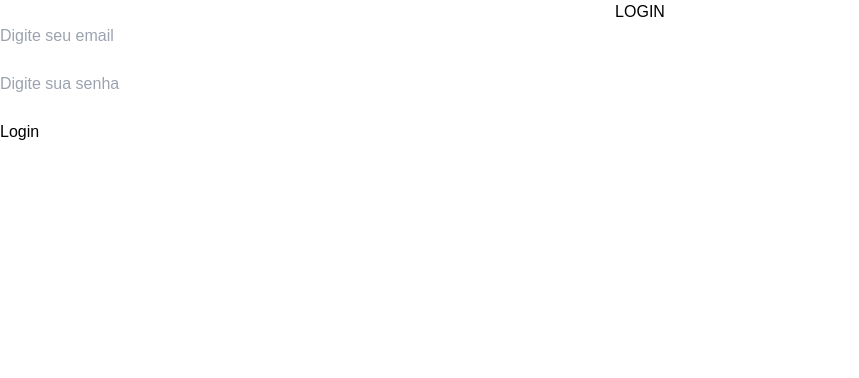
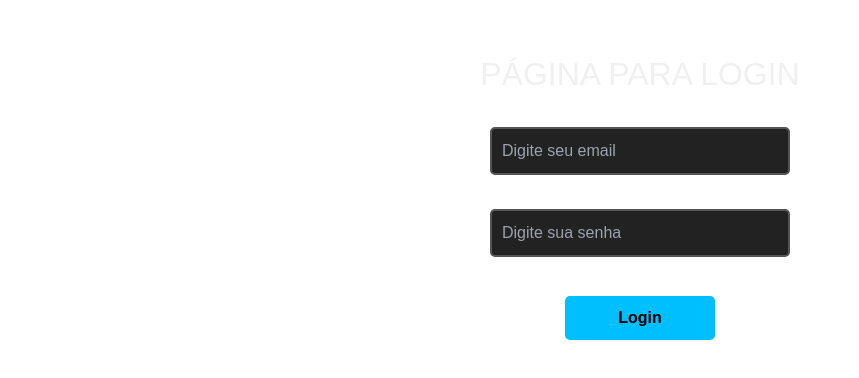
Before and after one commit to MonikySouzaLopes/AulasPTAC4, a Next.js app: page /login in a window 1280 px wide. Shown: the top 378 px of the page, without its empty margins (0-859 px from the left). Built offline with nearby package versions, Linux system fonts and the light colour scheme.

Commit message:
estilização atualizada

```diff
--- /dev/null
+++ b/src/app/home.module.css
@@ -0,0 +1,23 @@
+.center {
+    text-align: center;
+    margin-top: 50px;
+    color: #f0f0f0;
+    font-size: 2rem;
+  }
+
+  .button {
+    width: 150px;
+    padding: 10px;
+    margin-top: 10px;
+    background-color: #00bfff;
+    border: none;
+    border-radius: 5px;
+    color: black;
+    font-weight: bold;
+    cursor: pointer;
+    transition: background-color 0.3s;
+  }
+
+  .button:hover {
+    background-color: #008fbf;
+  }
--- a/src/app/login/login.module.css
+++ b/src/app/login/login.module.css
@@ -1,3 +1,44 @@
-.input{
+
+  .input {
+    width: 300px;
+    padding: 10px;
+    margin: 5px;
+    border: 2px solid #555;
+    border-radius: 5px;
+    background-color: #222;
+    color: white;
+  }
+
+  .input:focus {
+    outline: none;
+    border-color: #00bfff;
+  }
+
+  .button {
+    width: 150px;
+    padding: 10px;
+    margin-top: 10px;
+    background-color: #00bfff;
+    border: none;
+    border-radius: 5px;
     color: black;
-}
+    font-weight: bold;
+    cursor: pointer;
+    transition: background-color 0.3s;
+  }
+
+  .button:hover {
+    background-color: #008fbf;
+  }
+
+  .p {
+    color: red;
+    font-weight: bold;
+  }
+
+  .center {
+    text-align: center;
+    margin-top: 50px;
+    color: #f0f0f0;
+    font-size: 2rem;
+  }
--- a/src/app/login/page.tsx
+++ b/src/app/login/page.tsx
@@ -20,7 +20,9 @@ export default function Login(){
 
     return(
         <div>
-           <center><h1>LOGIN</h1></center>
+           <h1 className={styles.center}>PÁGINA PARA LOGIN</h1>
+           <br />
+           <center>
            <input
         className={styles.input}
         type="email"
@@ -39,8 +41,9 @@ export default function Login(){
       />
       <br />
       <br />
-      <button onClick={login}>Login</button>
-      {errologin && <p>{errologin}</p>}
+      <button className={styles.button} onClick={login}>Login</button>
+      {errologin && <p className={styles.p}>{errologin}</p>}
+      </center>
     </div>
 
     )
--- a/src/app/page.tsx
+++ b/src/app/page.tsx
@@ -1,13 +1,14 @@
 import Image from "next/image";
 import Link from "next/link";
+import styles from "./home.module.css"
 
 export default function Home() {
   return (
     <div>
       <center>
-      <h1>Página Home</h1>
+      <h1 className={styles.center}>Página Home</h1>
       <br />
-      <button>
+      <button className={styles.button}>
         <Link  href={"/login/"}>
                 <p>Fazer Login!</p>
             </Link>
```
